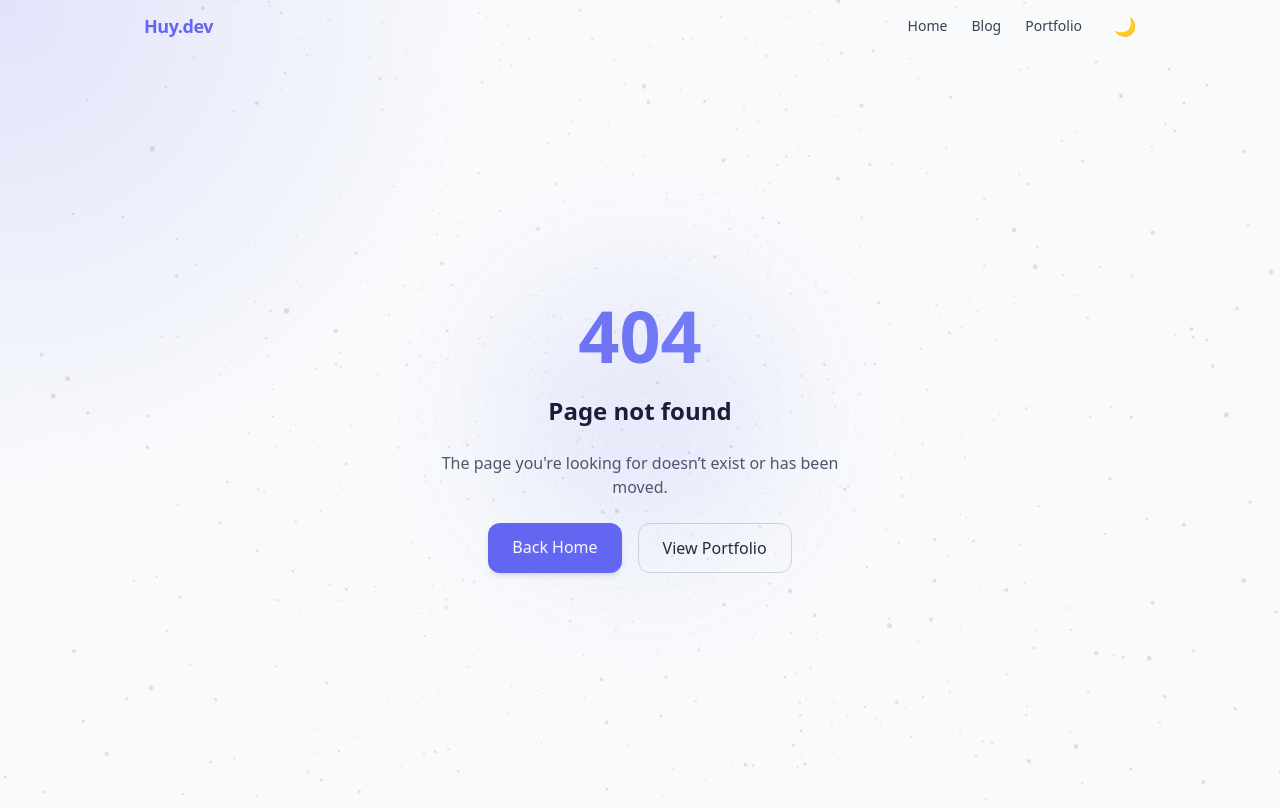
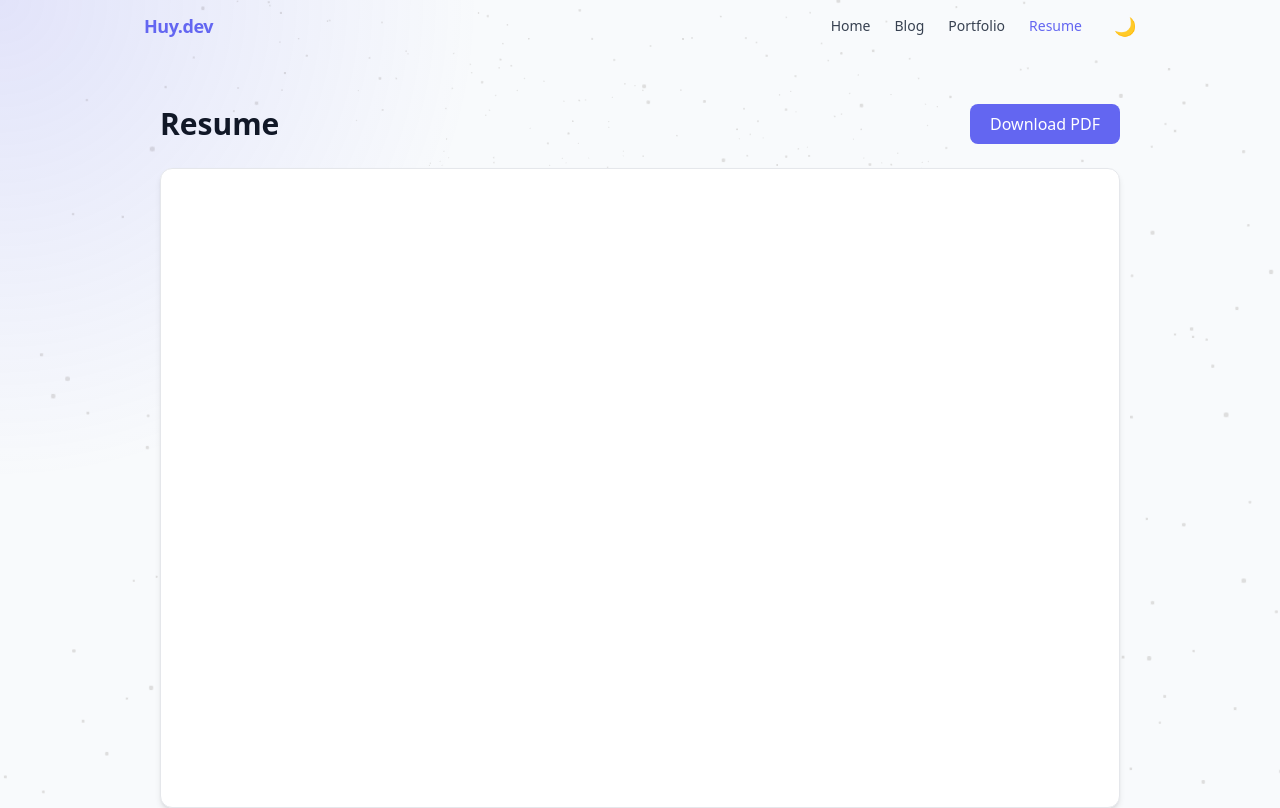
Before and after one commit to DucHuy2701/my-blog, a React (Vite) app: page /resume in a window 1280 px wide. Before the commit this address had no page. Shown: the top 808 px of the page. Built offline with nearby package versions, Linux system fonts and the light colour scheme.

Commit message:
add resume

```diff
--- a/src/components/common/Navbar.jsx
+++ b/src/components/common/Navbar.jsx
@@ -84,6 +84,21 @@ export default function Navbar() {
             </span>
           </NavLink>
 
+          {/* RESUME */}
+          <NavLink
+            to="/resume"
+            className={({ isActive }) =>
+              isActive
+                ? "text-primary"
+                : "text-gray-700 dark:text-gray-300 hover:text-primary"
+            }
+          >
+            <span className="relative group cursor-pointer">
+              Resume
+              <span className="absolute left-0 -bottom-1 w-0 h-[2px] bg-primary transition-all duration-300 group-hover:w-full"></span>
+            </span>
+          </NavLink>
+
           {/* TOGGLE THEME */}
           <button
             onClick={() => setTheme(theme === "dark" ? "light" : "dark")}
--- a/src/pages/Home.jsx
+++ b/src/pages/Home.jsx
@@ -121,10 +121,10 @@ export default function Home() {
           </h2>
 
           <Link
-            to="/portfolio"
-            className="px-6 py-2 bg-primary text-white rounded-xl hover:scale-105 transition"
+            to="/resume"
+            className="rounded-xl px-6 py-2 bg-gradient-to-r from-primary to-indigo-400"
           >
-            Explore My Work
+            Check out my Resume
           </Link>
         </section>
       </div>
--- /dev/null
+++ b/src/pages/Resume.jsx
@@ -0,0 +1,37 @@
+import PageWrapper from "../components/common/PageWrapper";
+
+export default function Resume() {
+  return (
+    <PageWrapper>
+      <div className="max-w-5xl mx-auto mt-10 space-y-6">
+
+        {/* HEADER */}
+        <div className="flex justify-between items-center flex-wrap gap-4">
+          <h1 className="text-3xl font-bold text-gray-900 dark:text-white">
+            Resume
+          </h1>
+
+          <a
+            href="/resume/huy-le-resume.pdf"
+            download
+            className="px-5 py-2 bg-primary text-white rounded-lg hover:scale-105 transition"
+          >
+            Download PDF
+          </a>
+        </div>
+
+        {/* PREVIEW */}
+        <div className="w-full h-[80vh] border rounded-xl overflow-hidden shadow-md
+          bg-white dark:bg-gray-900 border-gray-200 dark:border-gray-800
+        ">
+          <iframe
+            src="/resume/Resume_DucHuyLe.pdf"
+            title="Resume"
+            className="w-full h-full"
+          />
+        </div>
+
+      </div>
+    </PageWrapper>
+  );
+}
--- a/src/routes/index.jsx
+++ b/src/routes/index.jsx
@@ -6,6 +6,7 @@ import Portfolio from "../pages/Portfolio";
 import NotFournd from "../pages/NotFound";
 import PostDetail from "../pages/PostDetail";
 import ProjectDetail from "../pages/ProjectDetail";
+import Resume from "../pages/Resume";
 
 export const router = createBrowserRouter([
     {
@@ -19,6 +20,7 @@ export const router = createBrowserRouter([
             {path: "blog/:slug", element: <PostDetail />},
             {path: "/portfolio/:slug", element: <ProjectDetail />},
             {path: "*", element: <NotFournd />},
+            {path: "/resume", element: <Resume />}
         ]
     }
 ]);
```
Also changed, not shown: 1 other file (tests, documents, lock files or other folders).
